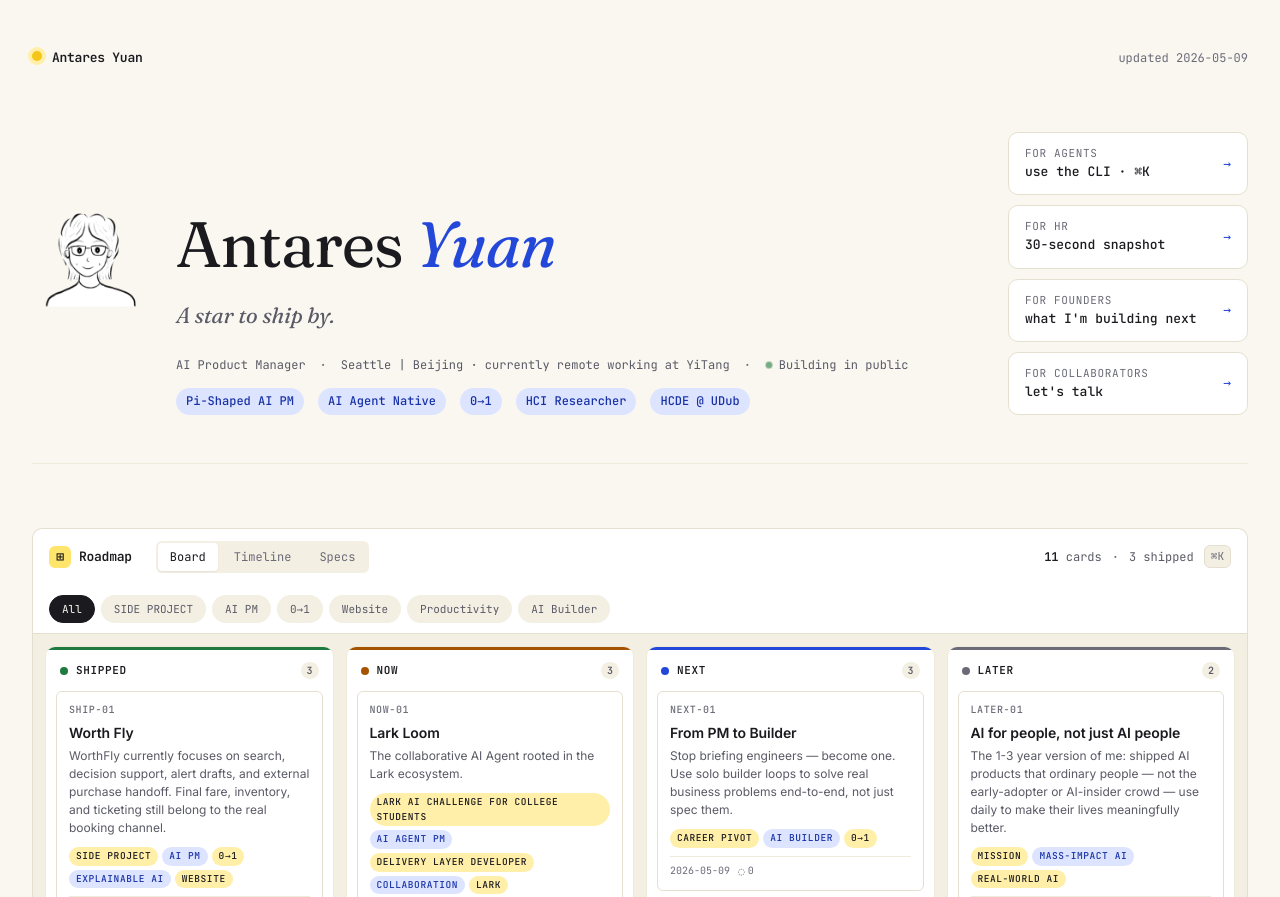
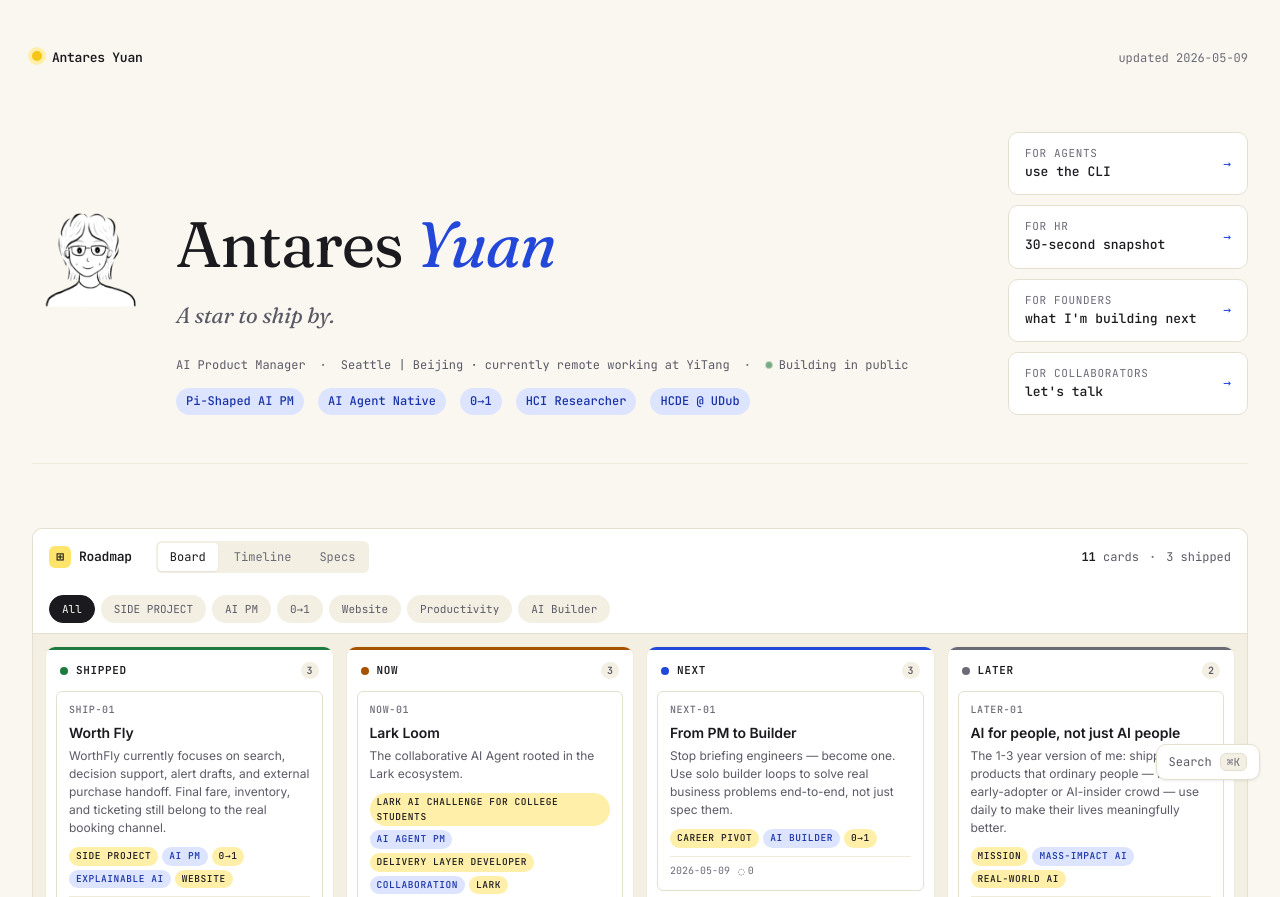
Before and after one commit to Gloria-Qi0311/personal_website, a plain HTML site: page index.html in a window 1280 px wide. Shown: the top 897 px of the page. Drawn offline with Linux system fonts and the light colour scheme.

Commit message:
fix(palette): one accurate ⌘K cue — a floating bottom-right trigger
- Drop the misleading "· ⌘K" from the "for agents" CTA: it links to
  #terminal, while ⌘K opens the command palette — two different things.
- Drop "⌘K from anywhere" from the palette footer: it only renders while
  the palette is already open, so it's pointless there.
- Replace the bare <kbd>⌘K</kbd> parked in the board toolbar with a
  persistent, clickable [Search · ⌘K] pill fixed bottom-right. It doubles
  as the shortcut's discoverability cue and, being clickable, lets touch
  users open the palette too. Hidden while the palette / card panel is
  open and on ≤768px.

Co-Authored-By: Claude Opus 4.7 (1M context) <noreply@anthropic.com>

```diff
--- a/content/profile.json
+++ b/content/profile.json
@@ -15,7 +15,7 @@
   "ctas": [
         {
       "audience": "for agents",
-      "label": "use the CLI · ⌘K",
+      "label": "use the CLI",
       "anchor": "#terminal",
       "note": "/llms.txt also available"
     },
--- a/index.html
+++ b/index.html
@@ -113,7 +113,7 @@
         <a class="cta" href="#terminal">
           <div>
             <div class="cta-label">for agents</div>
-            <div class="cta-text">use the CLI · ⌘K</div>
+            <div class="cta-text">use the CLI</div>
           </div>
           <span class="cta-arrow">→</span>
         </a>
@@ -160,7 +160,6 @@
         <span class="board-stat"><strong id="board-total-count">11</strong> cards</span>
         <span class="board-stat sep">·</span>
         <span class="board-stat" id="board-shipped-count">3 shipped</span>
-        <kbd class="kbd-hint" aria-hidden="true">⌘K</kbd>
       </div>
     </div>
 
@@ -549,10 +548,22 @@
   </section>
 
   <!-- ── COMMAND PALETTE ─────────────────────────────────────────────
-       Floating ⌘K-summonable palette. Search anything: sections, cards,
-       terminal commands, agent endpoints. Owns the ⌘K global shortcut.
+       Search anything: sections, cards, terminal commands, agent endpoints.
+       Owns the global ⌘K / Ctrl+K shortcut and the floating trigger below.
        Behavior lives in scripts/palette.js.
   ──────────────────────────────────────────────────────────────────── -->
+
+  <!-- Persistent, clickable command-palette trigger — bottom-right. Doubles
+       as the discoverability cue for the ⌘K shortcut. Hidden while the
+       palette is open, and on narrow / touch viewports (no physical keyboard;
+       the palette's content is all reachable via the visible UI anyway). -->
+  <button type="button" class="palette-fab" id="palette-fab"
+          title="Search sections, cards, commands — ⌘K"
+          aria-label="Search — open the command palette (Cmd K)">
+    <span class="palette-fab-label">Search</span>
+    <kbd class="palette-fab-kbd" aria-hidden="true">⌘K</kbd>
+  </button>
+
   <div class="palette-backdrop" id="palette-backdrop" hidden></div>
   <div class="palette" id="palette" role="dialog" aria-modal="true" aria-label="Command palette" hidden>
     <div class="palette-header">
@@ -576,8 +587,6 @@
       <span><kbd>↑↓</kbd> navigate</span>
       <span><kbd>↵</kbd> open</span>
       <span><kbd>esc</kbd> close</span>
-      <span class="palette-spacer"></span>
-      <span class="palette-hint">⌘K from anywhere</span>
     </div>
   </div>
 
--- a/scripts/palette.js
+++ b/scripts/palette.js
@@ -1,7 +1,8 @@
 /* ════════════════════════════════════════════════════════════════════════
    palette.js — Cmd+K command palette.
 
-   Owns the global ⌘K / Ctrl+K shortcut. Opens a centered overlay with a
+   Owns the global ⌘K / Ctrl+K shortcut and the floating bottom-right
+   trigger (#palette-fab). Opens a centered overlay with a
    search input. Items are derived from the same content/*.json the rest
    of the site renders from, plus a static set of section anchors,
    terminal commands, and external links.
@@ -335,6 +336,9 @@
 
   backdrop.addEventListener('click', close);
 
+  // Floating bottom-right trigger (also the visible cue for the ⌘K shortcut).
+  document.getElementById('palette-fab')?.addEventListener('click', open);
+
   /* ── Boot ──────────────────────────────────────────────────────── */
   (async () => {
     try {
--- a/styles/main.css
+++ b/styles/main.css
@@ -467,15 +467,6 @@ button:focus-visible,
   font-weight: var(--fw-semibold);
 }
 .board-stat.sep { color: var(--color-text-faint); }
-.kbd-hint {
-  font-family: var(--font-mono);
-  font-size: var(--fs-11);
-  padding: 2px var(--sp-6);
-  background: var(--color-bg-soft);
-  border: var(--bw) solid var(--color-line);
-  border-radius: var(--r-sm);
-  color: var(--color-text-faint);
-}
 
 /* ── Filter chips ──────────────────────────────────────────────────── */
 .board-filters {
@@ -1253,6 +1244,51 @@ body.modal-open { overflow: hidden; }
 
 body.palette-open { overflow: hidden; }
 
+/* Floating command-palette trigger (bottom-right). Also the visible cue that
+   the ⌘K shortcut exists. Hidden while the palette is open; hidden on touch /
+   narrow viewports (no physical keyboard — the palette's content is reachable
+   through the visible UI there). */
+.palette-fab {
+  position: fixed;
+  right: var(--sp-20);
+  bottom: var(--sp-20);
+  z-index: 150;
+  display: inline-flex;
+  align-items: center;
+  gap: var(--sp-8);
+  padding: var(--sp-8) var(--sp-12);
+  background: var(--color-surface);
+  border: var(--bw) solid var(--color-line);
+  border-radius: var(--r-md);
+  box-shadow: var(--shadow-sm, 0 1px 3px rgba(0, 0, 0, 0.08));
+  font-family: var(--font-mono);
+  font-size: var(--fs-12);
+  color: var(--color-text-dim);
+  cursor: pointer;
+  transition: border-color 0.15s, color 0.15s, transform 0.15s;
+}
+.palette-fab:hover,
+.palette-fab:focus-visible {
+  border-color: var(--color-blue);
+  color: var(--color-text);
+  transform: translateY(-1px);
+}
+.palette-fab-kbd {
+  font-family: inherit;
+  font-size: var(--fs-11);
+  padding: 1px var(--sp-6);
+  background: var(--color-bg-soft);
+  border: var(--bw) solid var(--color-line);
+  border-radius: var(--r-sm);
+  color: var(--color-text-faint);
+}
+body.palette-open .palette-fab,
+body.modal-open .palette-fab { opacity: 0; pointer-events: none; }
+
+@media (max-width: 768px) {
+  .palette-fab { display: none; }
+}
+
 /* ════════════════════════════════════════════════════════════════════════
    AGENT TERMINAL — embedded CLI (dark panel inside light page)
    ════════════════════════════════════════════════════════════════════════ */
@@ -1565,8 +1601,7 @@ body.palette-open { overflow: hidden; }
 }
 
 @media (max-width: 768px) {
-  /* Toolbar density: drop kbd hint, allow wrapping */
-  .kbd-hint { display: none; }
+  /* Toolbar density: allow wrapping */
   .board-toolbar-left { flex-wrap: wrap; gap: var(--sp-12); }
   /* Make view tabs scrollable if cramped */
   .board-views { overflow-x: auto; -webkit-overflow-scrolling: touch; }
```
